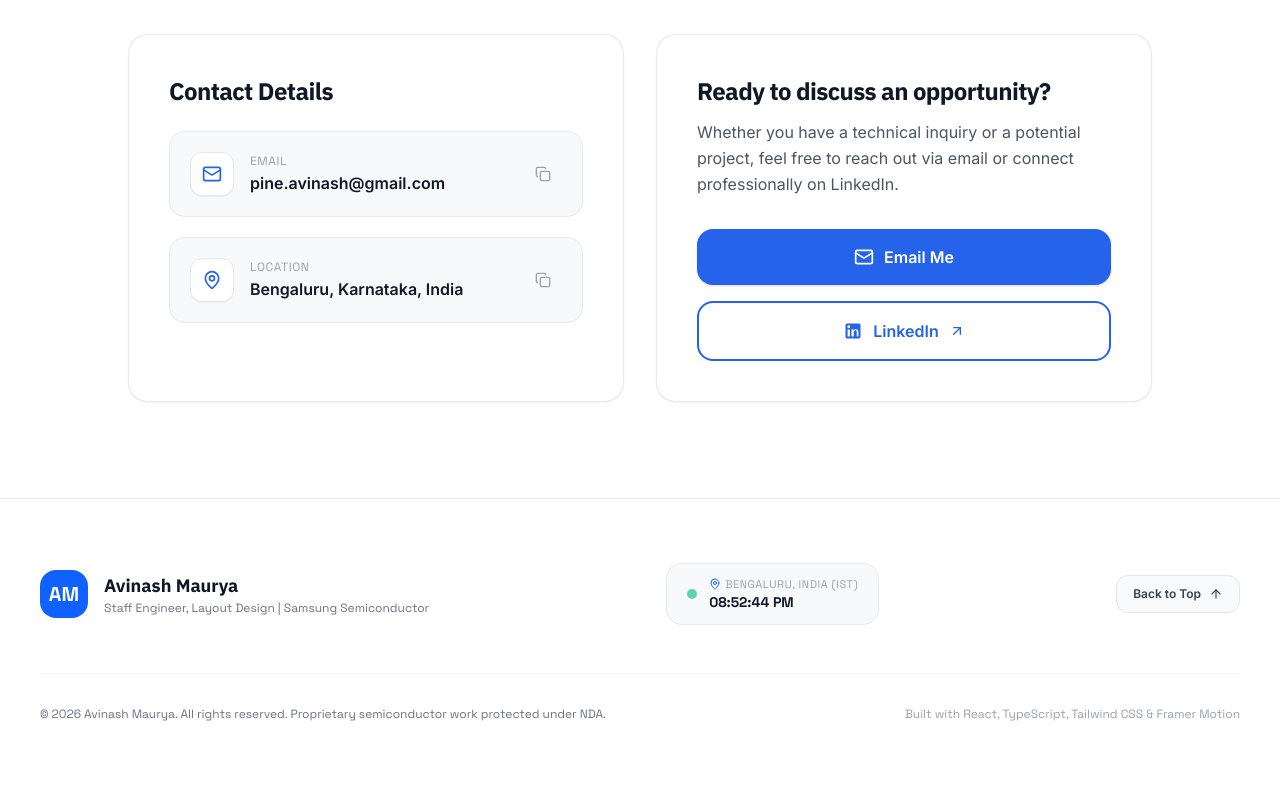
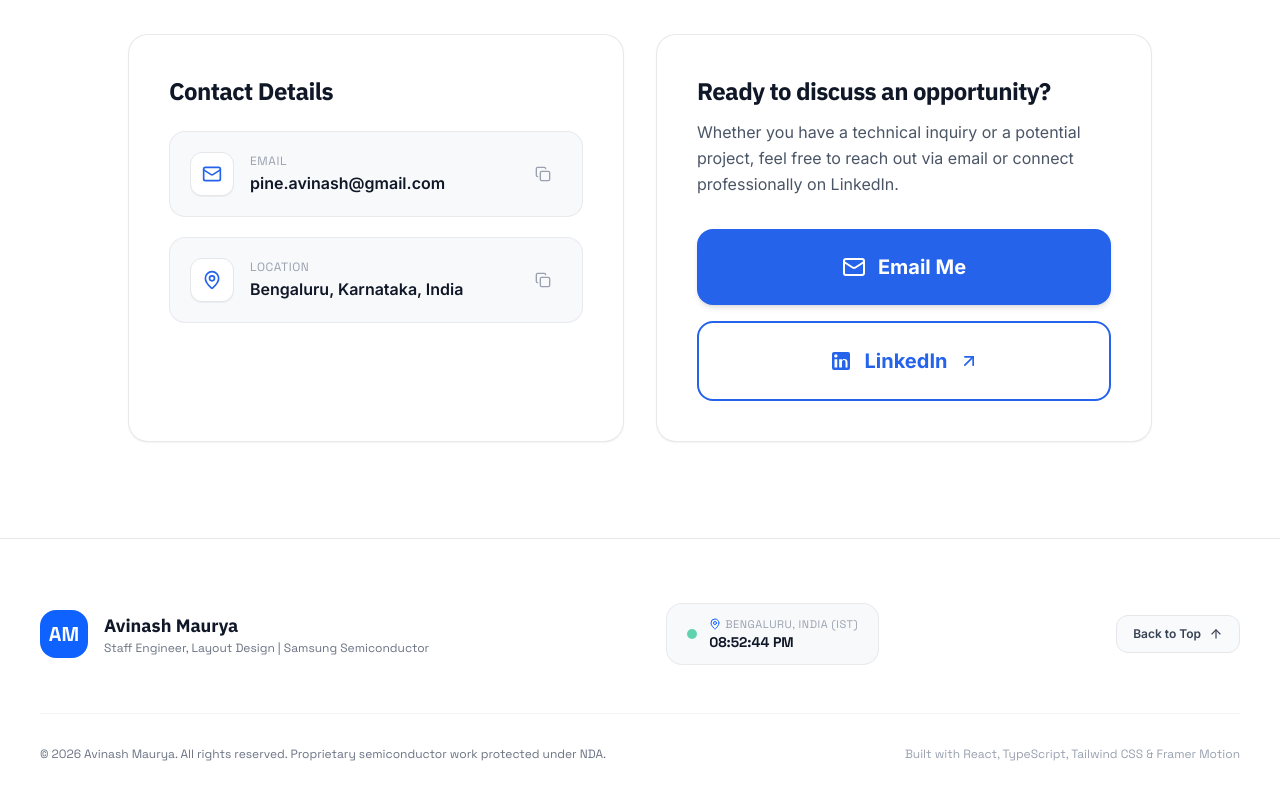
Before and after one commit to atendra11maurya/chia_and_wifi, a React (Vite) app: page / in a window 1280 px wide. Shown: the part 4870-5670 px from the top of the page. Built offline with nearby package versions, Linux system fonts and the light colour scheme.

Commit message:
Enlarge Email Me and LinkedIn CTA buttons in Contact section

```diff
--- a/src/components/Contact.tsx
+++ b/src/components/Contact.tsx
@@ -162,9 +162,9 @@ export const Contact: React.FC = () => {
               {/* Primary Button (Blue) */}
               <a
                 href="mailto:pine.avinash@gmail.com?subject=Portfolio%20Inquiry&body=Hello%20Avinash,%0A%0AI%20came%20across%20your%20portfolio..."
-                className="w-full inline-flex items-center justify-center gap-2.5 px-6 py-4 text-base font-semibold text-white bg-[#2563EB] rounded-2xl hover:bg-[#1d4ed8] hover:scale-[1.02] active:scale-[0.98] transition-all duration-200 shadow-sm hover:shadow-md focus-visible:outline-none focus-visible:ring-2 focus-visible:ring-[#2563EB] cursor-pointer"
+                className="w-full inline-flex items-center justify-center gap-3 px-8 py-5 sm:py-6 text-lg sm:text-xl font-bold text-white bg-[#2563EB] rounded-2xl hover:bg-[#1d4ed8] hover:scale-[1.02] active:scale-[0.98] transition-all duration-200 shadow-md hover:shadow-lg focus-visible:outline-none focus-visible:ring-2 focus-visible:ring-[#2563EB] cursor-pointer"
               >
-                <Mail className="w-5 h-5" />
+                <Mail className="w-6 h-6" />
                 <span>Email Me</span>
               </a>
 
@@ -173,13 +173,13 @@ export const Contact: React.FC = () => {
                 href={PERSONAL_INFO.linkedin}
                 target="_blank"
                 rel="noopener noreferrer"
-                className="w-full inline-flex items-center justify-center gap-2.5 px-6 py-4 text-base font-semibold text-[#2563EB] bg-white border-2 border-[#2563EB] rounded-2xl hover:bg-blue-50 hover:scale-[1.02] active:scale-[0.98] transition-all duration-200 focus-visible:outline-none focus-visible:ring-2 focus-visible:ring-[#2563EB] cursor-pointer"
+                className="w-full inline-flex items-center justify-center gap-3 px-8 py-5 sm:py-6 text-lg sm:text-xl font-bold text-[#2563EB] bg-white border-2 border-[#2563EB] rounded-2xl hover:bg-blue-50 hover:scale-[1.02] active:scale-[0.98] transition-all duration-200 focus-visible:outline-none focus-visible:ring-2 focus-visible:ring-[#2563EB] cursor-pointer"
               >
-                <svg className="w-5 h-5 fill-[#2563EB]" viewBox="0 0 24 24">
+                <svg className="w-6 h-6 fill-[#2563EB]" viewBox="0 0 24 24">
                   <path d="M19 3a2 2 0 0 1 2 2v14a2 2 0 0 1-2 2H5a2 2 0 0 1-2-2V5a2 2 0 0 1 2-2h14m-.5 15.5v-5.3a3.26 3.26 0 0 0-3.26-3.26c-.85 0-1.84.52-2.28 1.3v-1.11h-2.79v8.37h2.79v-4.93c0-1.3.36-2.54 1.96-2.54 1.57 0 1.59 1.47 1.59 2.62v4.85h2.79M6.88 8.56a1.68 1.68 0 0 0 1.68-1.68c0-.93-.75-1.69-1.68-1.69a1.69 1.69 0 0 0-1.69 1.69c0 .93.76 1.68 1.69 1.68m1.39 9.94v-8.37H5.5v8.37h2.77z" />
                 </svg>
                 <span>LinkedIn</span>
-                <ArrowUpRight className="w-4 h-4 text-[#2563EB]" />
+                <ArrowUpRight className="w-5 h-5 text-[#2563EB]" />
               </a>
             </div>
           </motion.div>
```
